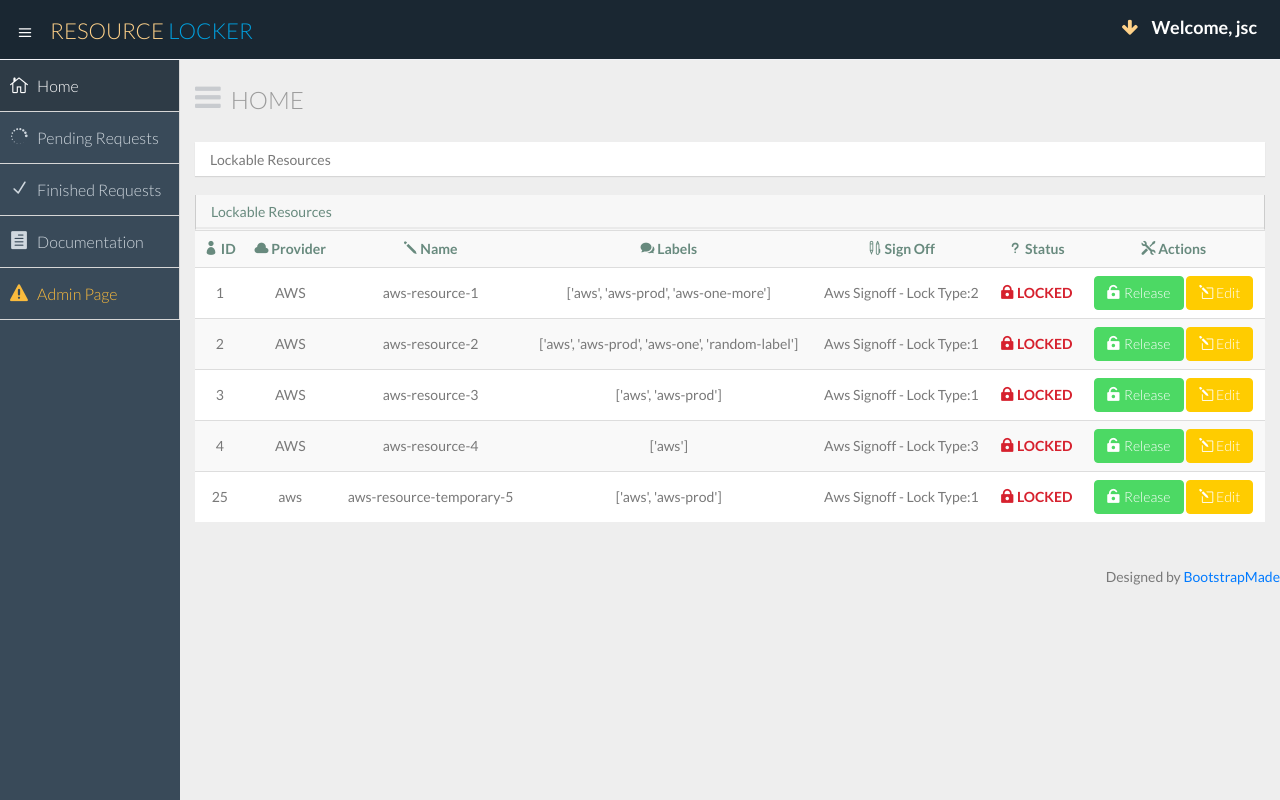
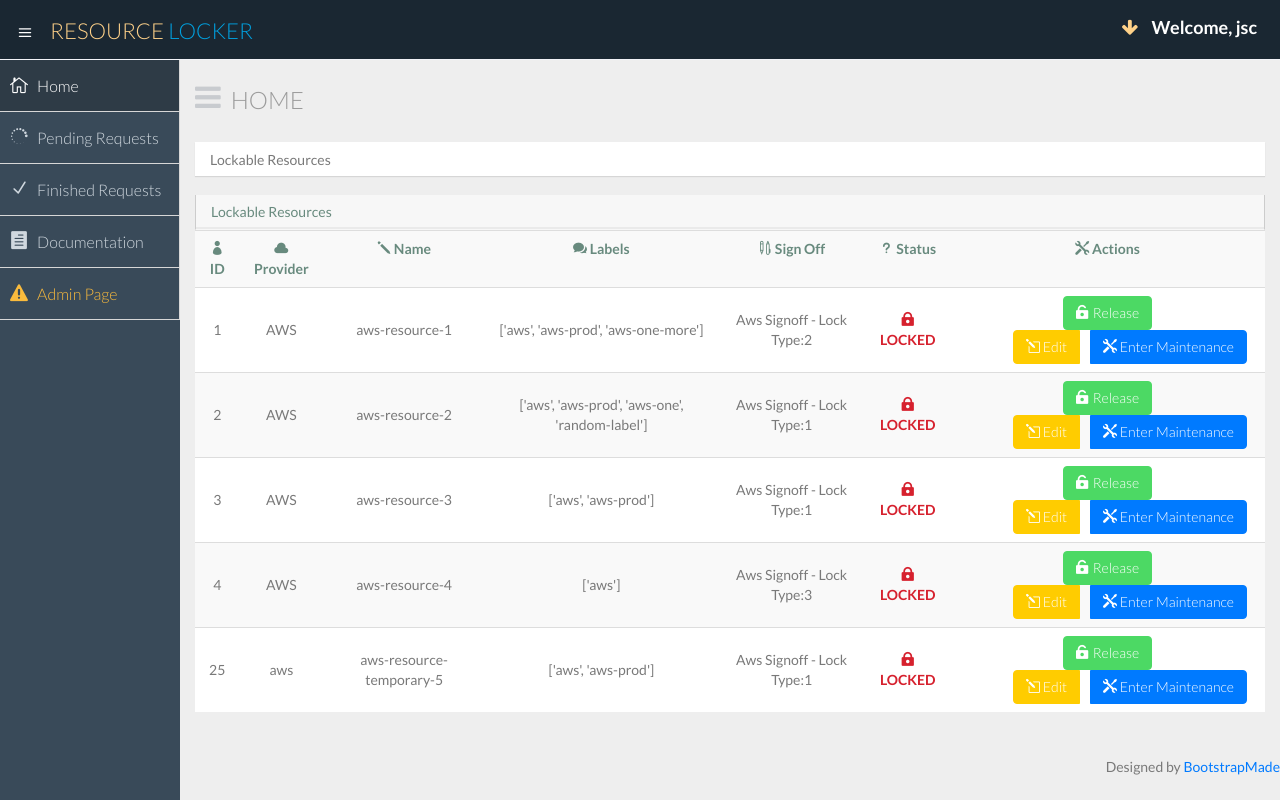
Before and after one commit to red-hat-storage/rlocker, a Django app: page / in a window 1280 px wide. Run offline with Django 3.2, Linux system fonts and the light colour scheme; a user stored in the database is signed in; data comes from the database, SQL or seed files in the repository; both versions use the stored data as it was after the commit.

Commit message:
Adding functionality of maintenance

```diff
--- a/lockable_resource/constants.py
+++ b/lockable_resource/constants.py
@@ -5,4 +5,7 @@ STATUS_FREE = 'FREE'
 ACTION_LOCK = 'lock'
 ACTION_RELEASE = 'release'
 
+ACTION_MAINTENANCE_MODE_ENTER = 'maintenance_mode_enter'
+ACTION_MAINTENANCE_MODE_EXIT = 'maintenance_mode_exit'
+
 VALID_ACTIONS = [ACTION_LOCK, ACTION_RELEASE]
--- a/lockable_resource/views.py
+++ b/lockable_resource/views.py
@@ -15,6 +15,7 @@ def lockable_resources_page(request):
         action = request.POST.get('action') # get action
         r_lock_id = int(request.POST.get('id'))  # get ID of lockable resource
         r_lock_obj = LockableResource.objects.get(id=r_lock_id) #get object of lockable resource
+
         if action == const.ACTION_LOCK:
             signoff = request.POST.get(f'signoff-{r_lock_id}') # get signoff
             #Create a queue for this lock request with priority 0
@@ -35,5 +36,18 @@ def lockable_resources_page(request):
             r_lock_obj.release()
             messages.info(request, message=f"{r_lock_obj.name} has been released successfully!")
 
+        if action == const.ACTION_MAINTENANCE_MODE_ENTER:
+            r_lock_obj.in_maintenance = True
+            r_lock_obj.save()
+            messages.info(request,
+                              message=f"{r_lock_obj.name} has been Entered to Maintenance Mode!"
+            )
+
+        if action == const.ACTION_MAINTENANCE_MODE_EXIT:
+            r_lock_obj.in_maintenance = False
+            r_lock_obj.save()
+            messages.info(request,
+                              message=f"{r_lock_obj.name} has been Exited from Maintenance Mode! Resources now could be locked/released as usual!"
+            )
 
         return redirect('lockable_resources_page')
--- a/rqueue/signals.py
+++ b/rqueue/signals.py
@@ -45,7 +45,7 @@ def fetch_for_available_lockable_resources(sender, instance, created, **kwargs):
             lock_res_object.lock(signoff=f"{data_signoff} - Lock Type:{instance.priority}")
             instance.add_to_data_json(json_to_add=lock_res_object.json_parse())
             instance.report_finish()
-            print(f'A queue has been to status FINISHED. \n'
+            print(f'A queue has been changed to status FINISHED. \n'
                   f'Resource {lock_res_object.name} has been locked with priority {instance.priority}')
 
 
@@ -65,7 +65,7 @@ def fetch_for_available_lockable_resources(sender, instance, created, **kwargs):
                     print(f"The Request with ID {instance.id} is next in turn!")
                     #If this is the first queue that waits, let's try to understand for what it waits
                     if has_associated_resource:
-                        requested_resource = LockableResource.objects.filter(name=data_name, is_locked=False).first()
+                        requested_resource = LockableResource.objects.filter(name=data_name, is_locked=False, in_maintenance=False).first()
                     else:
                         label_manager = LabelManager(label=data_label)
                         requested_resource = label_manager.retrieve_free_resource(not_exist_ok=True)
@@ -74,7 +74,7 @@ def fetch_for_available_lockable_resources(sender, instance, created, **kwargs):
                         requested_resource.lock(signoff=f"{data_signoff} - Lock Type:{instance.priority}")
                         instance.add_to_data_json(json_to_add=requested_resource.json_parse())
                         instance.report_finish()
-                        print(f'A queue has been to status FINISHED. \n'
+                        print(f'A queue has been changed to status FINISHED. \n'
                               f'Resource {requested_resource.name} has been locked with priority {instance.priority}')
                         break
 
--- a/templates/includes/lockable_resource_table.html
+++ b/templates/includes/lockable_resource_table.html
@@ -4,56 +4,96 @@
 			<header class="panel-heading">
                 Lockable Resources
             </header>
-
 			<table class="table table-striped table-advance table-hover center-block" style="text-align: center">
 				<tbody>
 					<tr>
-            <th style="text-align: center"><i class="icon_profile"></i> ID</th>
-            <th style="text-align: center"><i class="icon_cloud"></i> Provider</th>
-            <th style="text-align: center"><i class="icon_pencil"></i> Name</th>
-            <th style="text-align: center"><i class="icon_chat"></i> Labels</th>
-            <th style="text-align: center"><i class="icon_pens"></i> Sign Off</th>
-            <th style="text-align: center"><i class="icon_question"></i> Status</th>
-            <th style="text-align: center"><i class="icon_tools"></i> Actions</th>
-
+						<th style="text-align: center">
+							<i class="icon_profile"></i> ID
+						</th>
+						<th style="text-align: center">
+							<i class="icon_cloud"></i> Provider
+						</th>
+						<th style="text-align: center">
+							<i class="icon_pencil"></i> Name
+						</th>
+						<th style="text-align: center">
+							<i class="icon_chat"></i> Labels
+						</th>
+						<th style="text-align: center">
+							<i class="icon_pens"></i> Sign Off
+						</th>
+						<th style="text-align: center">
+							<i class="icon_question"></i> Status
+						</th>
+						<th style="text-align: center">
+							<i class="icon_tools"></i> Actions
+						</th>
 					</tr>
                     {% for lockable_resource in lockable_resources %}
-                <tr>
+
+					<tr id="row-{{ lockable_resource.id }}">
 						<td>{{ lockable_resource.id }}</td>
 						<td>{{ lockable_resource.provider }}</td>
 						<td>{{ lockable_resource.name }}</td>
 						<td>{{ lockable_resource.labels }}</td>
 						<td>{{ lockable_resource.signoff }}</td>
-
 						<td style="color:{{ lockable_resource.status_properties.color }}">
 							<i class="{{ lockable_resource.status_properties.icon }}"></i>
-                      <span><strong>{{ lockable_resource.status_properties.status }}</strong></span>
+							<span>
+								<strong>{{ lockable_resource.status_properties.status }}</strong>
+							</span>
 						</td>
-
 						<td>
+                            <span id="actions-{{ lockable_resource.id }}">
+                                {% if not lockable_resource.in_maintenance %}
                                     {% if lockable_resource.can_lock %}
                                         {% include 'includes/lock_lockable_resources_modal.html' %}
+
                                         <a class="btn btn-danger" href="#Modal-Lock-{{ lockable_resource.id }}" data-toggle="modal">
                                             <i class="icon_lock"></i>
                                             <span>Lock</span>
                                         </a>
                                     {% else %}
                                         {% include 'includes/release_lockable_resources_modal.html' %}
+
                                         <a class="btn btn-success" href="#Modal-Release-{{ lockable_resource.id }}" data-toggle="modal">
                                     	    <i class="icon_lock-open"></i>
                                     	    <span>Release</span>
                                         </a>
                                     {% endif %}
-
-                  {% if perms.lockable_resource.change_lockableresource %}
-                    <a class="btn btn-warning centered" href="{% url 'admin:lockable_resource_lockableresource_change' lockable_resource.id %}">
+                                {% else %}
+                                    <i class="icon_tools"></i>
+                                    <span>
+                                        <strong>UNDER MAINTENANCE</strong>
+                                    </span>
+                                {% endif %}
+                            </span>
+                            {% if user.is_staff %}
+							<div class="btn-group pull-right">
+								<a class="btn btn-warning" style="margin-right: 10px" href="{% url 'admin:lockable_resource_lockableresource_change' lockable_resource.id %}">
 									<i class="icon_pencil-edit"></i>
 									<span>Edit</span>
 								</a>
+                                {% include 'includes/maintenance_mode_modal.html' %}
+
+                                {% if not lockable_resource.in_maintenance %}
+								    <a class="btn btn-primary" style="margin-right: 10px" href="#Modal-Maintenance-Enter-{{ lockable_resource.id }}" data-toggle="modal">
+									    <i class="icon_tools"></i>
+									    <span>Enter Maintenance</span>
+								    </a>
+                                {% else %}
+								    <a class="btn btn-success" style="margin-right: 10px" href="#Modal-Maintenance-Exit-{{ lockable_resource.id }}" data-toggle="modal">
+									    <i class="icon_check"></i>
+									    <span>Exit Maintenance</span>
+								    </a>
                                 {% endif %}
+							</div>
+                            {% endif %}
+
 						</td>
 					</tr>
                     {% endfor %}
+
 				</tbody>
 			</table>
 		</section>
--- /dev/null
+++ b/templates/includes/maintenance_mode_modal.html
@@ -0,0 +1,59 @@
+<div aria-hidden="true" aria-labelledby="myModalLabel" role="dialog" tabindex="-1" id="Modal-Maintenance-Enter-{{ lockable_resource.id }}" class="modal fade">
+   <div class="modal-dialog">
+      <div class="modal-content">
+         <div class="modal-header">
+            <button aria-hidden="true" data-dismiss="modal" class="close" type="button">×</button>
+            <h4 class="modal-title">
+                <b>Put {{ lockable_resource.name }} to Maintenance Mode ?</b>
+            </h4>
+         </div>
+         <div class="modal-body">
+             <h5>By clicking Enter Maintenance, this resource will not be available to lock/release until you quit from maintenance mode.</h5>
+            <form class="form-inline" role="form" method="POST">
+               {% csrf_token %}
+
+               <br>
+               <br>
+               <br>
+
+               <input type="hidden" id='id' name="id" value="{{ lockable_resource.id }}"/>
+               <input type="hidden" id='action' name="action" value="maintenance_mode_enter"/>
+               <button type="submit" class="btn btn-primary">
+                   <i style="margin-right: 5px"  class="icon_tools"></i>
+                   <b>Enter Maintenance</b>
+               </button>
+            </form>
+         </div>
+      </div>
+   </div>
+</div>
+
+<div aria-hidden="true" aria-labelledby="myModalLabel" role="dialog" tabindex="-1" id="Modal-Maintenance-Exit-{{ lockable_resource.id }}" class="modal fade">
+   <div class="modal-dialog">
+      <div class="modal-content">
+         <div class="modal-header">
+            <button aria-hidden="true" data-dismiss="modal" class="close" type="button">×</button>
+            <h4 class="modal-title">
+                <b>Put {{ lockable_resource.name }} to Maintenance Mode ?</b>
+            </h4>
+         </div>
+         <div class="modal-body">
+             <h5>By clicking Exit Maintenance, this resource will be available to lock/release as usual.</h5>
+            <form class="form-inline" role="form" method="POST">
+               {% csrf_token %}
+
+               <br>
+               <br>
+               <br>
+
+               <input type="hidden" id='id' name="id" value="{{ lockable_resource.id }}"/>
+               <input type="hidden" id='action' name="action" value="maintenance_mode_exit"/>
+               <button type="submit" class="btn btn-success">
+                   <i style="margin-right: 5px"  class="icon_check"></i>
+                   <b>Exit Maintenance</b>
+               </button>
+            </form>
+         </div>
+      </div>
+   </div>
+</div>
```
Also changed, not shown: lockable_resource/models.py (+9 -3 lines), db.sqlite3, lockable_resource/migrations/0004_lockableresource_in_maintenance.py (added). Lines whose indentation alone changed are shown as unchanged.
